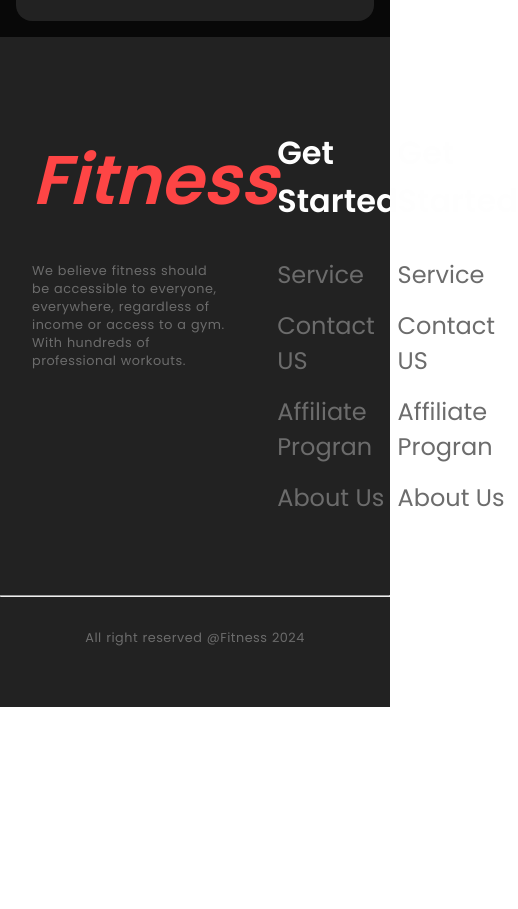
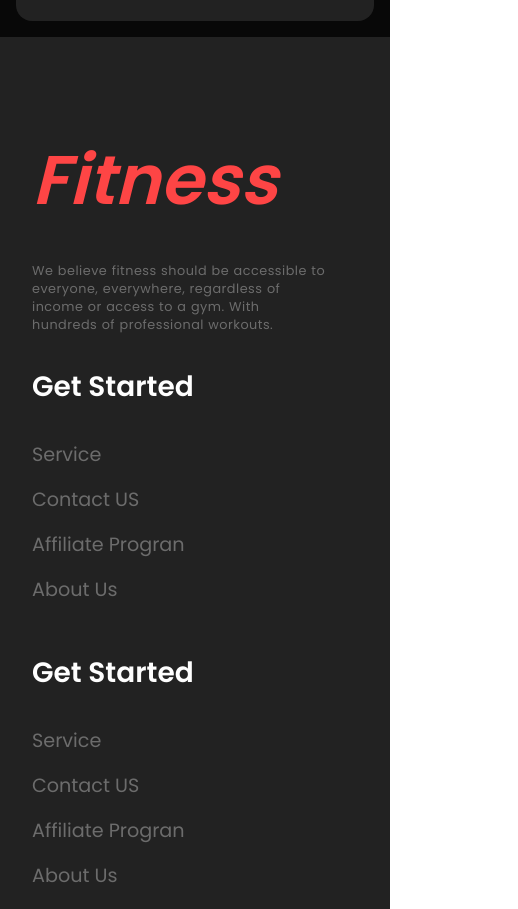
Before and after one commit to asm-shad/Fitness_Website, a plain HTML site: page index.html in a window 390 px wide. Shown: the part 6123-7032 px from the top of the page, 518 px wide, since content can reach past the window. Before the commit the page ends 6830 px from the top, so only its background shows below. Drawn offline with nearby package versions, Linux system fonts and the light colour scheme; a web font is replaced by a local one.

Commit message:
Responsive Complete

```diff
--- a/Styles/style.css
+++ b/Styles/style.css
@@ -683,4 +683,24 @@ footer{
     .team-member{
         padding: 1rem;
     }
+    .footer-text-area p{
+        font-size: 0.8rem;
+        width: 90%;
+    }
+    .footer-text-area .logo{
+        margin: 0px;
+    }
+    .footer-chunks{
+        display: grid;
+        grid-template-columns: 1fr;
+        width: 100%;
+        padding: 2rem;
+    }
+    .footer-services h4{
+        font-size: 1.75rem;
+        margin-top: 2rem;
+    }
+    .footer-services h5{
+        font-size: 1.2rem;
+    }
 }
```
